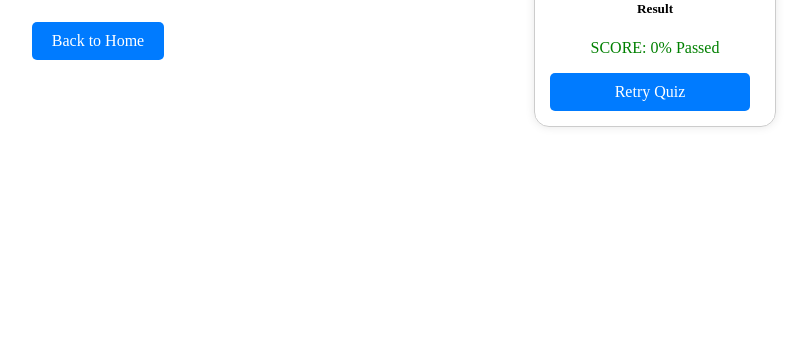
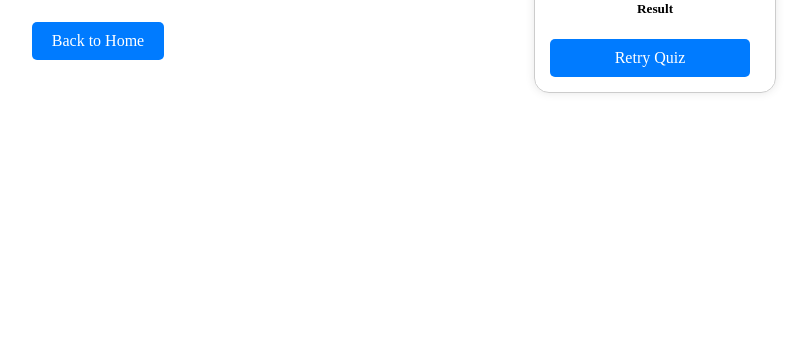
Before and after one commit to LeelaSaud79/MCQ-generator, a Flask app: template templates/view_answer.html in a window 1280 px wide. Shown: the part 75-420 px from the top of the page, without its empty margins (441-1248 px from the left). Run offline with Flask 3, Linux system fonts and the light colour scheme; the template is opened without the code that fills it, so the values that code supplies are empty; parts of the project's set-up code (start-up, migrations or seed data) failed here and were passed over.

Commit message:
Feat: Updating branch

```diff
--- a/templates/view_answer.html
+++ b/templates/view_answer.html
@@ -165,12 +165,12 @@
             <img src="{{ url_for('static', filename='score.jpg') }}" class="card-img-top" alt="image" />
             <div class="card-body">
                 <h5 class="card-title">Result</h5>
-                <p class="card-text">
+                <!-- <p class="card-text">
                     {% if percentage < 40 %} <span class="failed">SCORE: {{ percentage|round|int }}% Failed</span>
                         {% else %}
                         <span class="passed">SCORE: {{ percentage|round|int }}% Passed</span>
                         {% endif %}
-                </p>
+                </p> -->
                 <a id="retryQuizBtn" class="btn btn-primary" style="display: block; text-align: center">Retry Quiz</a>
 
                 <script>
```
